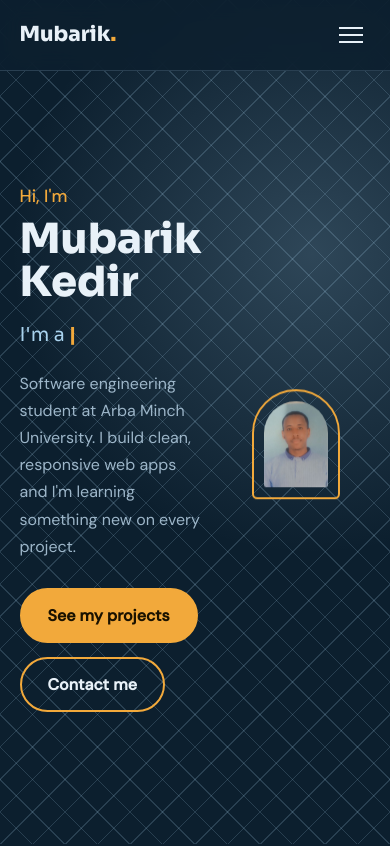
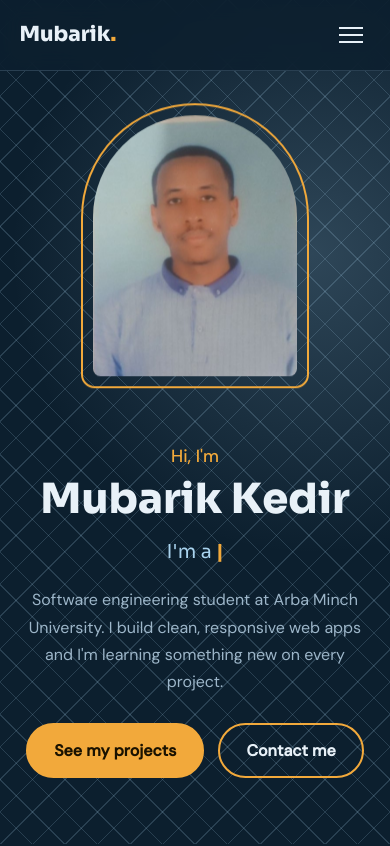
Before and after one commit to mubarik-kedir/my-portfolio, a plain HTML site: page index.html in a window 390 px wide. Shown: the top 846 px of the page. Drawn offline with Linux system fonts and the light colour scheme.

Commit message:
I style continuing make responsive

```diff
--- a/style.css
+++ b/style.css
@@ -475,4 +475,9 @@ footer{
   .burger[aria-expanded="true"] i:nth-child(1){transform:translateY(7px) rotate(45deg)}
   .burger[aria-expanded="true"] i:nth-child(2){opacity:0}
   .burger[aria-expanded="true"] i:nth-child(3){transform:translateY(-7px) rotate(-45deg)}
+   .hero{grid-template-columns:1fr;text-align:center;padding-top:100px}
+  .hero-photo{order:-1}.frame{width:min(240px,65%)}
+  .lead{margin-inline:auto}.cta{justify-content:center}
+  .about-grid,.contact-grid{grid-template-columns:1fr}
+  .section{padding:80px 6vw}
 }
```
